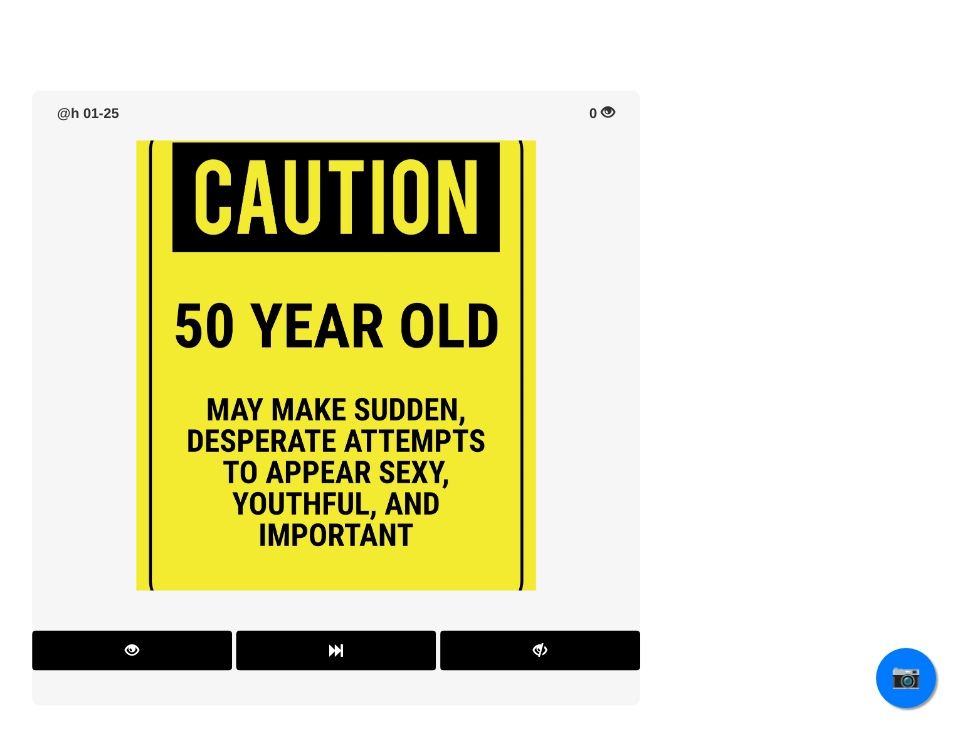
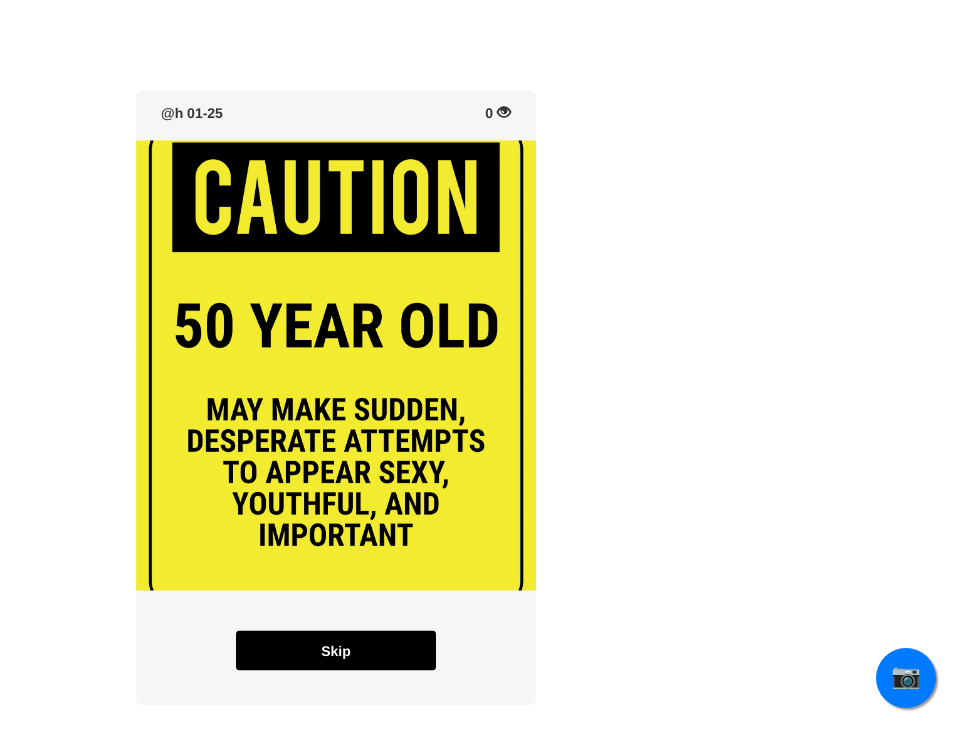
Before and after one commit to EyeLike2019/EyeLike, a Flask app: page / in a window 1280 px wide. Shown: the part 52-800 px from the top of the page, without its empty margins (304-1274 px from the left). Run offline with Flask 2, Linux system fonts and the light colour scheme; some libraries are stand-ins or nearby versions.

Commit message:
alleen skip knop als je niet ingelogd bent

```diff
--- a/application.py
+++ b/application.py
@@ -248,23 +248,10 @@ def index():
 
     for post in random:
         if post["id"] not in seen:
-            return render_template("index.html", random=post)
+            return render_template("index.html", random=post, user_id=user_id)
 
     flash("No more pictures available at the moment! Please come back later!")
     return redirect(url_for("account"))
-
-
-    # # redirect to account-page if there are no pictures available
-    # random_check = random_upload()
-    # print(random_check)
-    # if random_check == None:
-    #     print("No pictures")
-    #     return
-
-    # # show random picture
-    # else:
-    #     random = random_upload()[0]
-    #     return render_template("index.html", random=random)
 
 
 @app.route("/timeline")
--- a/templates/index.html
+++ b/templates/index.html
@@ -16,10 +16,14 @@
         <label id="description">{{ random.description }} </label>
     </div>
     <div class="like_buttons">
-    <button id="like" onclick="likeButtonClicked({{ random.id }})" class="btn btn-dark"><b><span class="glyphicon glyphicon-eye-open"></span></b></button>
-    <button id="skip" onclick="skipButtonClicked({{ random.id }})" class="btn btn-dark"><b><span class="glyphicon glyphicon-fast-forward"></span></b></button>
-    <button id="dislike" onclick="dislikeButtonClicked({{ random.id }})" class="btn btn-dark"><b><span class="glyphicon glyphicon-eye-close"></span></b></button>
-</div>
+        {% if user_id is not sameas 0 %}
+        <button id="like" onclick="likeButtonClicked({{ random.id }})" class="btn btn-dark"><b><span class="glyphicon glyphicon-eye-open"></span></b></button>
+        <button id="skip" onclick="skipButtonClicked({{ random.id }})" class="btn btn-dark"><b>Skip</b></button>
+        <button id="dislike" onclick="dislikeButtonClicked({{ random.id }})" class="btn btn-dark"><b><span class="glyphicon glyphicon-eye-close"></span></b></button>
+        {% else %}
+        <button id="skip" onclick="skipButtonClicked({{ random.id }})" class="btn btn-dark"><b>Skip</b></button>
+        {% endif %}
+    </div>
 </div>
 
 
```
